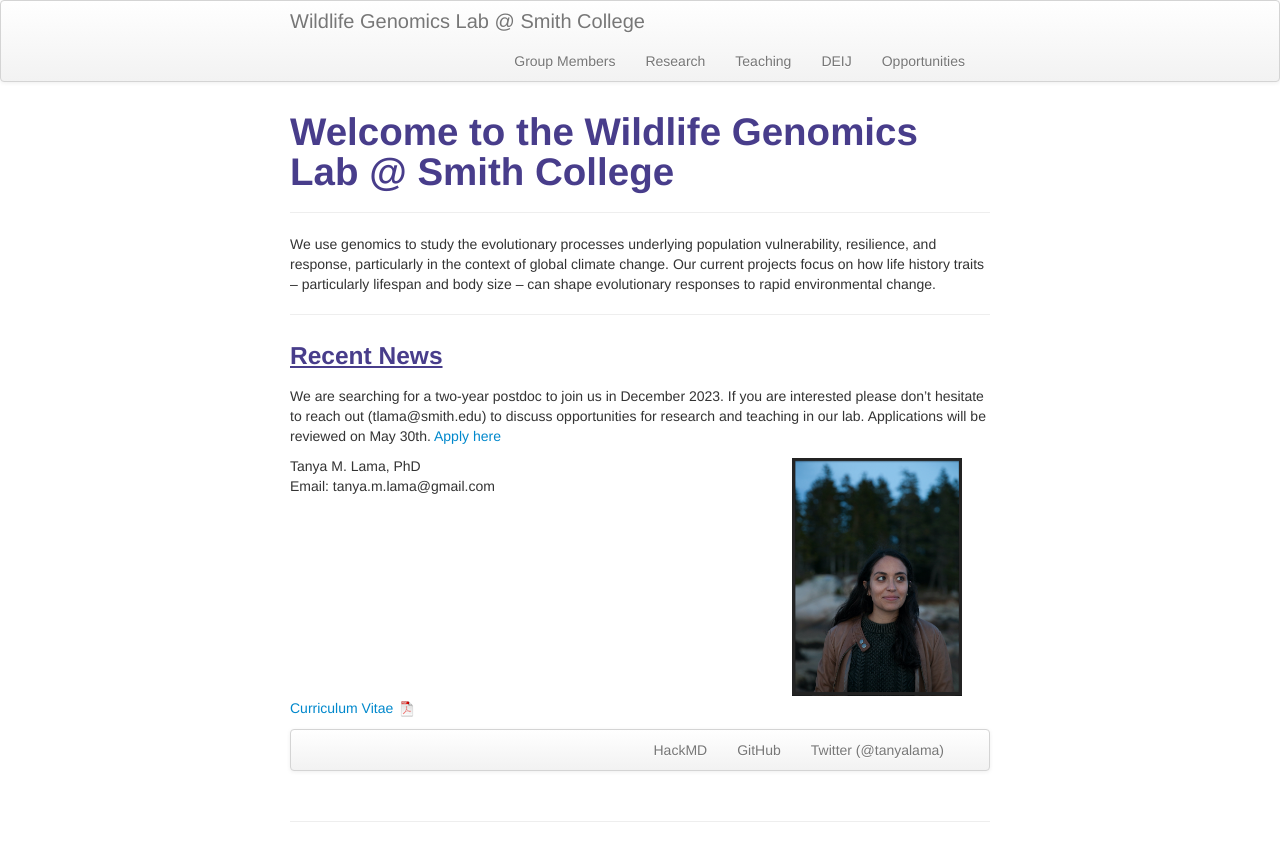
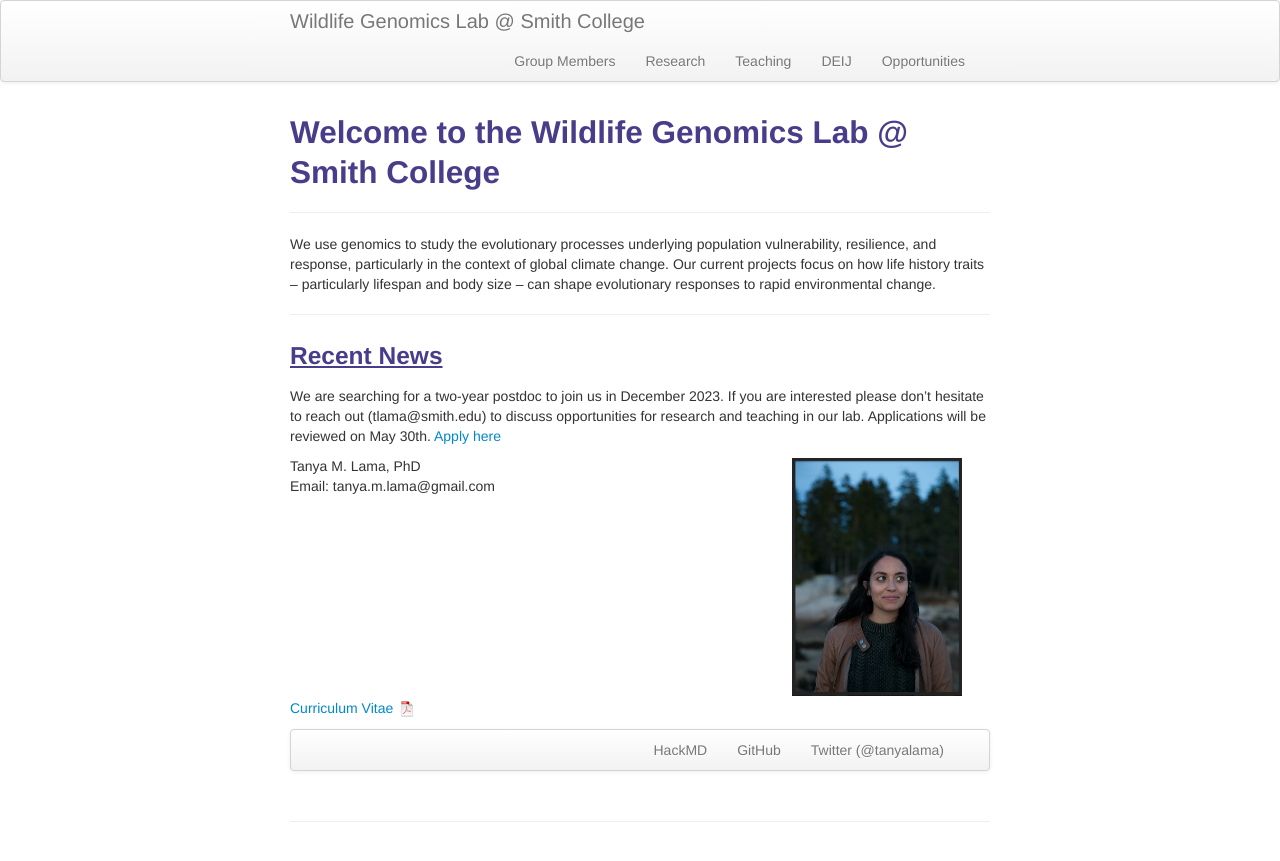
Before and after one commit to tanyalama/tanyalama.github.io, a Jekyll site: the page built from index.md, in a window 1280 px wide. Shown: the top 861 px of the page. Built offline with Jekyll 4.4.1, drawn with Linux system fonts in a browser that asks for light colours.

```diff
--- a/index.md
+++ b/index.md
@@ -5,7 +5,7 @@ description: Tanya is a National Science Foundation Postdoctoral Research Fellow
 keywords: conservation, genomics, wildlife, bat, lynx, ecology, aging, longevity
 ---
 
-# Welcome to the Wildlife Genomics Lab @ Smith College
+## Welcome to the Wildlife Genomics Lab @ Smith College
 ---
 We use genomics to study the evolutionary processes underlying population vulnerability, resilience, and response, particularly in the context of global climate change. Our current projects focus on how life history traits -- particularly lifespan and body size -- can shape evolutionary responses to rapid environmental change.
 
```
